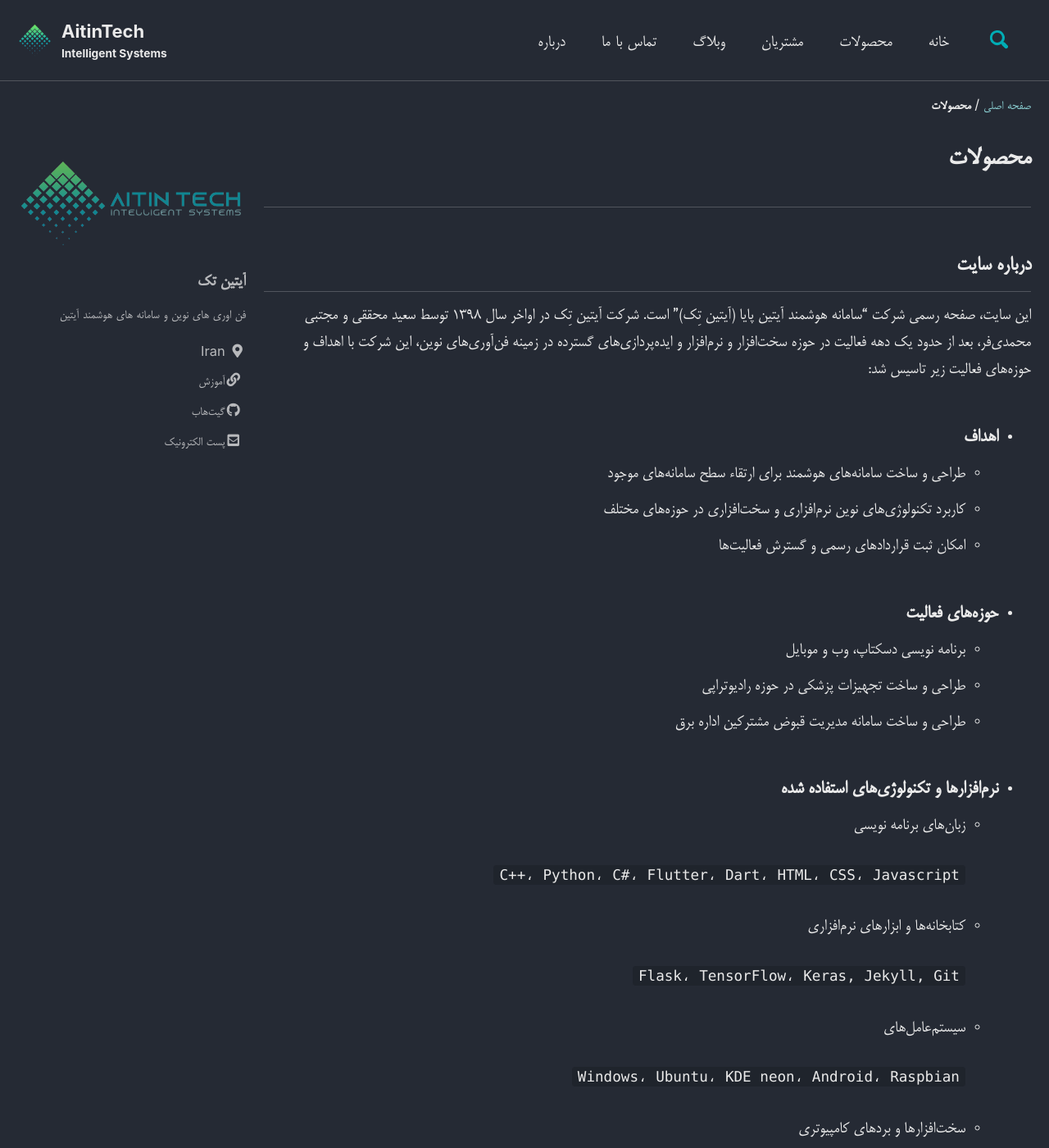
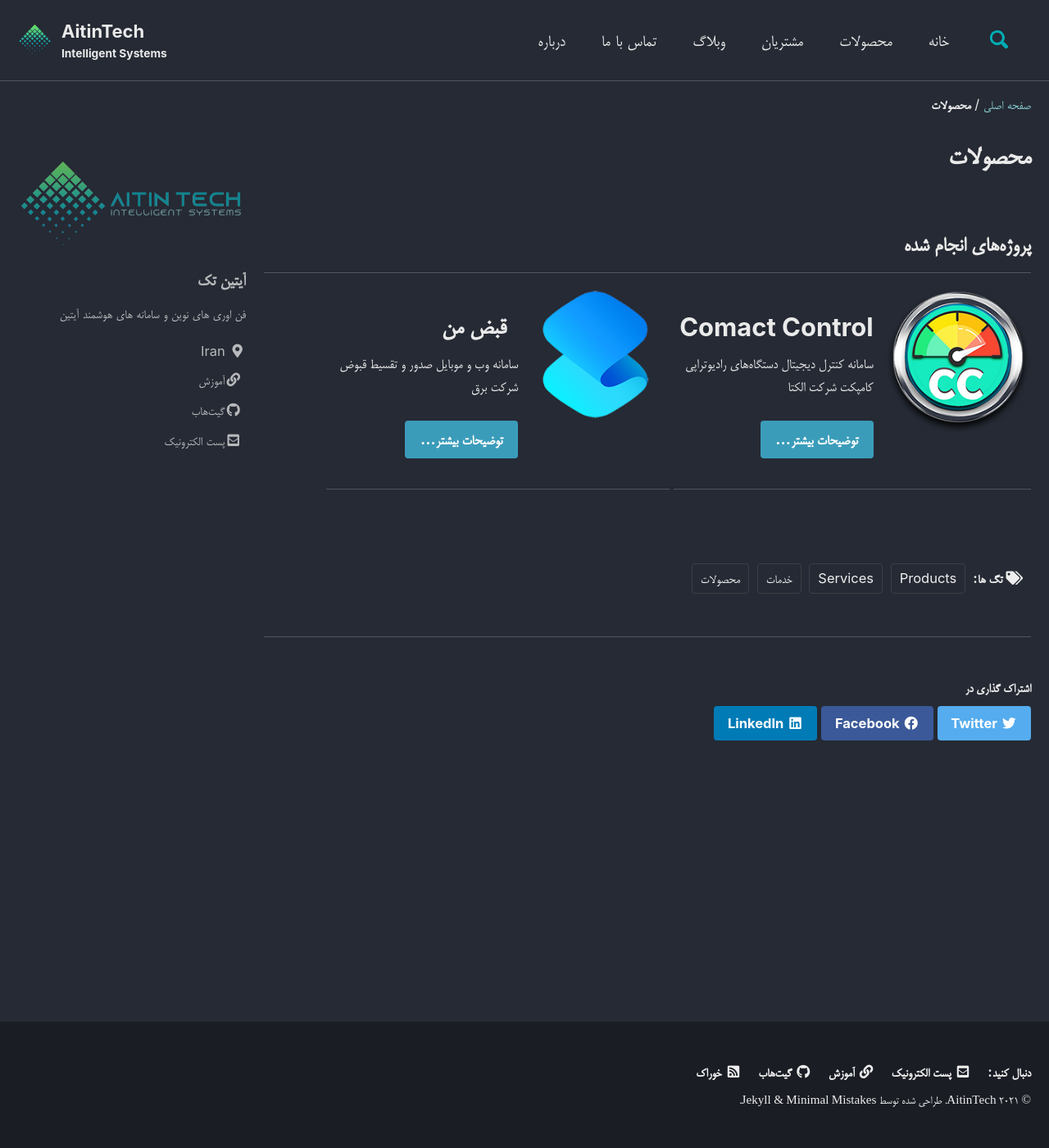
Before and after one commit to AitinTech/AitinTech.github.io, a Jekyll site: the page built from _pages/products.html, in a window 1280 px wide and 1400 px high. Shown: the whole window at 82% size. Built offline with Jekyll 4.4.1, drawn with Linux system fonts in a browser that asks for light colours; cached includes are drawn as plain includes; comment, search, counter and statistics services are not loaded; some of the changed text lies outside the part shown.

Commit message:
updated pages

````diff
--- /dev/null
+++ b/_pages/products.html
@@ -0,0 +1,35 @@
+---
+permalink: /products/
+title: "محصولات"
+excerpt: "بیشتر"
+comments: on
+tags:
+  - Products
+  - Services
+  - محصولات
+  - خدمات
+
+feature_row1:
+  - image_path: /assets/images/compact_control.png
+    alt: "Comact Control"
+    title: "Comact Control"
+    excerpt: "سامانه کنترل دیجیتال دستگاه‌های رادیوتراپی<br/>کامپکت شرکت الکتا"
+    url: "/products/compact_control"
+    btn_class: "btn--info"
+    btn_label: "توضیحات بیشتر..."
+feature_row2:
+  - image_path: /assets/images/ghabze_man.png
+    alt: "قبض من"
+    title: "&nbsp; قبض من &nbsp;"
+    excerpt: "سامانه وب و موبایل صدور و تقسیط قبوض<br/>شرکت برق"
+    url: "/products/ghabze_man"
+    btn_class: "btn--info"
+    btn_label: "توضیحات بیشتر..."
+
+---
+
+<h2> پروژه‌های انجام شده </h2>
+<div>
+{% include feature_row id="feature_row1" type="right" %}
+{% include feature_row id="feature_row2" type="right" %}
+</div>
--- a/_pages/products.md
+++ /dev/null
@@ -1,46 +0,0 @@
----
-permalink: /products/
-title: "محصولات"
-excerpt: "بیشتر"
-comments: on
-tags:
-  - Products
-  - Services
-  - محصولات
-  - خدمات
----
-
--------------------------------------
-## درباره سایت
-
-این سایت، صفحه رسمی شرکت "سامانه هوشمند آیتین پایا (آیتین تِک)" است.
- شرکت آیتین تِک در اواخر سال 1398 توسط سعید محققی و مجتبی محمدی‌فر، بعد از حدود یک دهه فعالیت در حوزه سخت‌افزار و نرم‌افزار و ایده‌پردازی‌های گسترده در زمینه فن‌آوری‌های نوین، این شرکت با اهداف و حوزه‌های فعالیت زیر تاسیس شد:
-
-- ### اهداف
-  - طراحی و ساخت سامانه‌های هوشمند برای ارتقاء سطح سامانه‌های موجود
-  - کاربرد تکنولوژی‌های نوین نرم‌افزاری و سخت‌افزاری در حوزه‌های مختلف
-  - امکان ثبت قراردادهای رسمی و گسترش فعالیت‌ها
-
-- ### حوزه‌های فعالیت
-  - برنامه نویسی دسکتاپ، وب و موبایل
-  - طراحی و ساخت تجهیزات پزشکی در حوزه رادیوتراپی
-  - طراحی و ساخت سامانه مدیریت قبوض مشترکین اداره برق
-
-- ### نرم‌افزارها و تکنولوژی‌های استفاده شده
-  - زبان‌های برنامه نویسی
-
-    ```C++، Python، C#، Flutter، Dart، HTML، CSS، Javascript```
-
-  - کتابخانه‌ها و ابزارهای نرم‌افزاری
-
-    ```Flask، TensorFlow، Keras, Jekyll, Git```
-
-  - سیستم‌عامل‌های
-
-    ```Windows، Ubuntu، KDE neon، Android، Raspbian```
-
-  - سخت‌افزارها و بردهای کامپیوتری
-
-    ```AVR Microcontroller، RapberryPi```
-
--------------------------------------
````
Also changed, not shown: _pages/contact.md (+4 -3 lines), _pages/customers.md (+3 -29 lines), index.html (+8 -7 lines), assets/images/aitintech_blog.png, assets/images/compact_control.png (added), assets/images/customers_logo.png, assets/images/ghabze_man.png (added), assets/images/products_logo.png, 1 other file.
